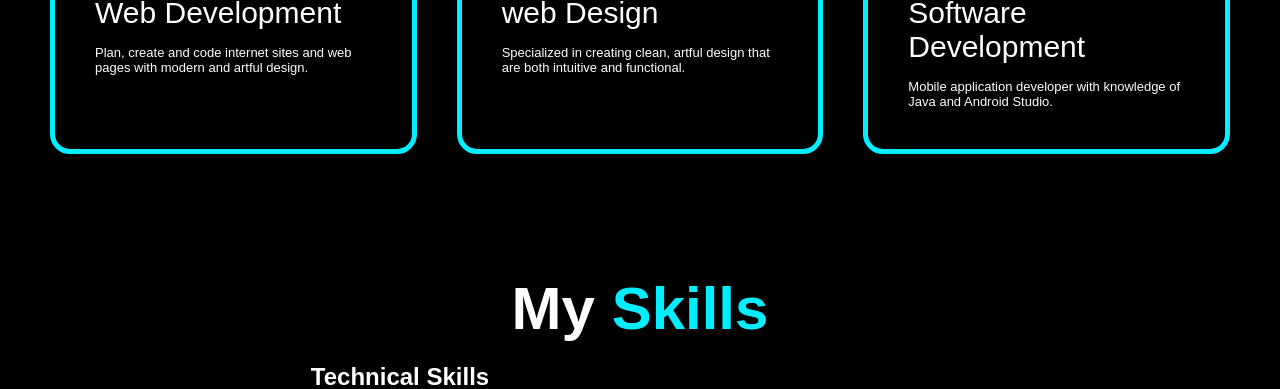
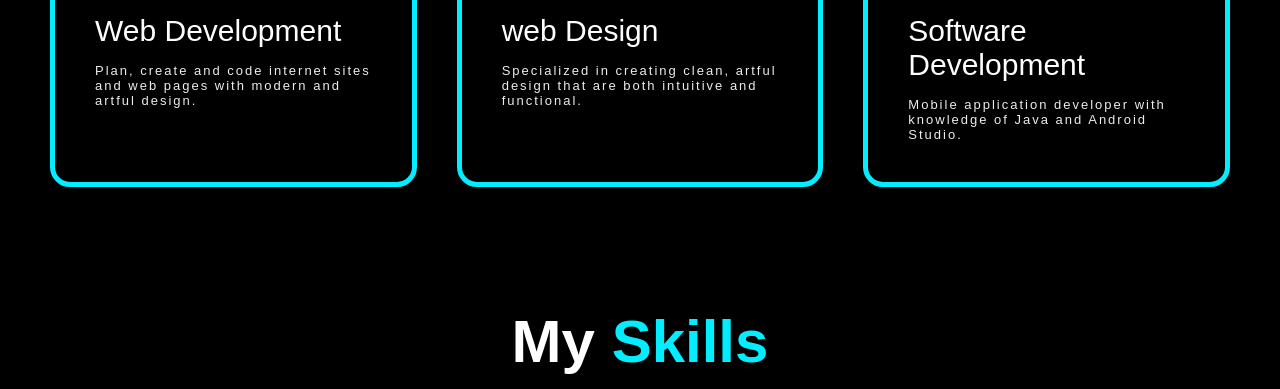
Before and after one commit to jsaikamal/myportfolio, a plain HTML site: page index.html in a window 1280 px wide. Shown: the part 2824-3213 px from the top of the page. Drawn offline with nearby package versions, Linux system fonts and the light colour scheme; no server answers.

Commit message:
Update style.css

```diff
--- a/style.css
+++ b/style.css
@@ -1290,3 +1290,39 @@ body {
 .services .boxes .box:hover p{
   color: #fff;
 }
+
+@import url("https://fonts.googleapis.com/css?family=Muli&display=swap");
+
+* {
+
+}
+
+body {
+
+  align-items: center;
+
+  height: 10vh;
+  margin: 0;
+}
+
+
+h1 {
+  font-size: 70px;
+  margin: 0;
+}
+
+p {
+  color: rgb(238, 235, 235);
+  letter-spacing: 2px;
+  margin: 10;
+}
+h1 {
+  font-size: 70px;
+  margin: 0;
+}
+
+p {
+  color: rgb(238, 235, 235);
+  letter-spacing: 2px;
+  margin: 10;
+}
```
